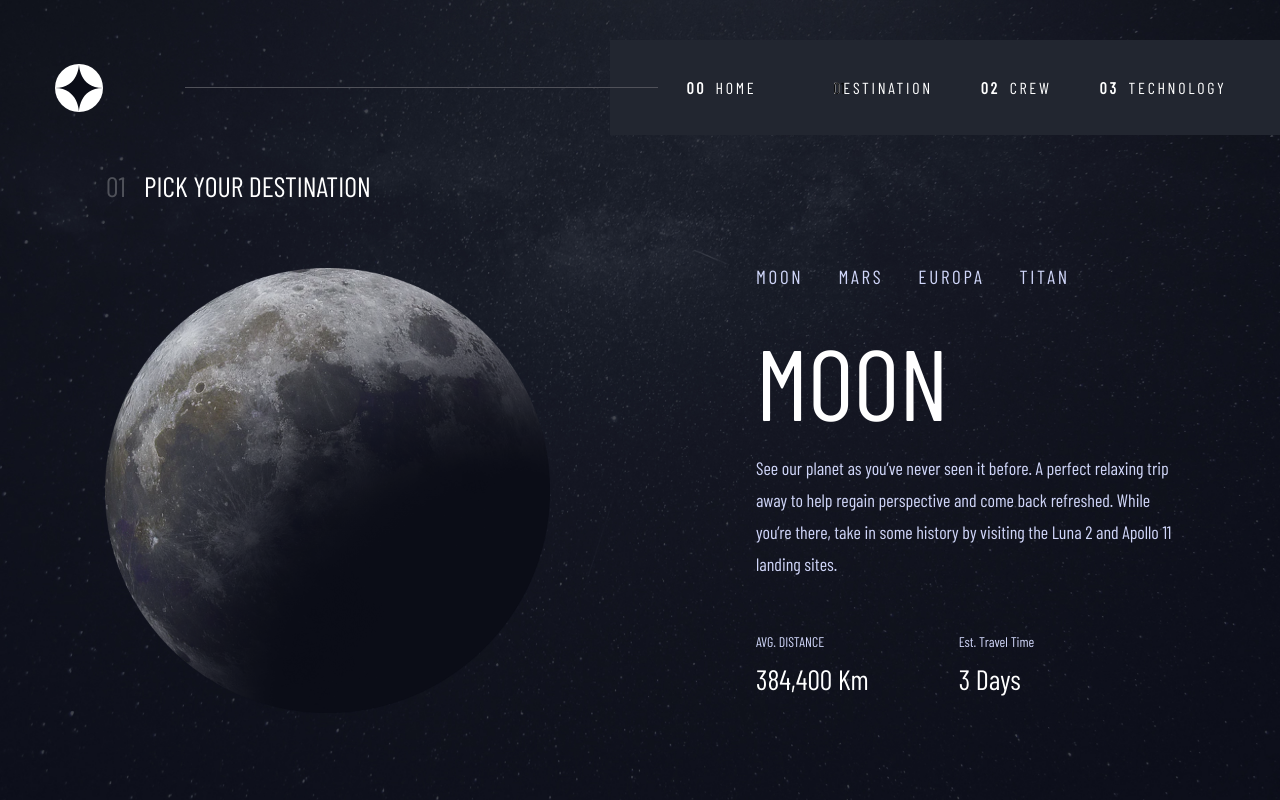
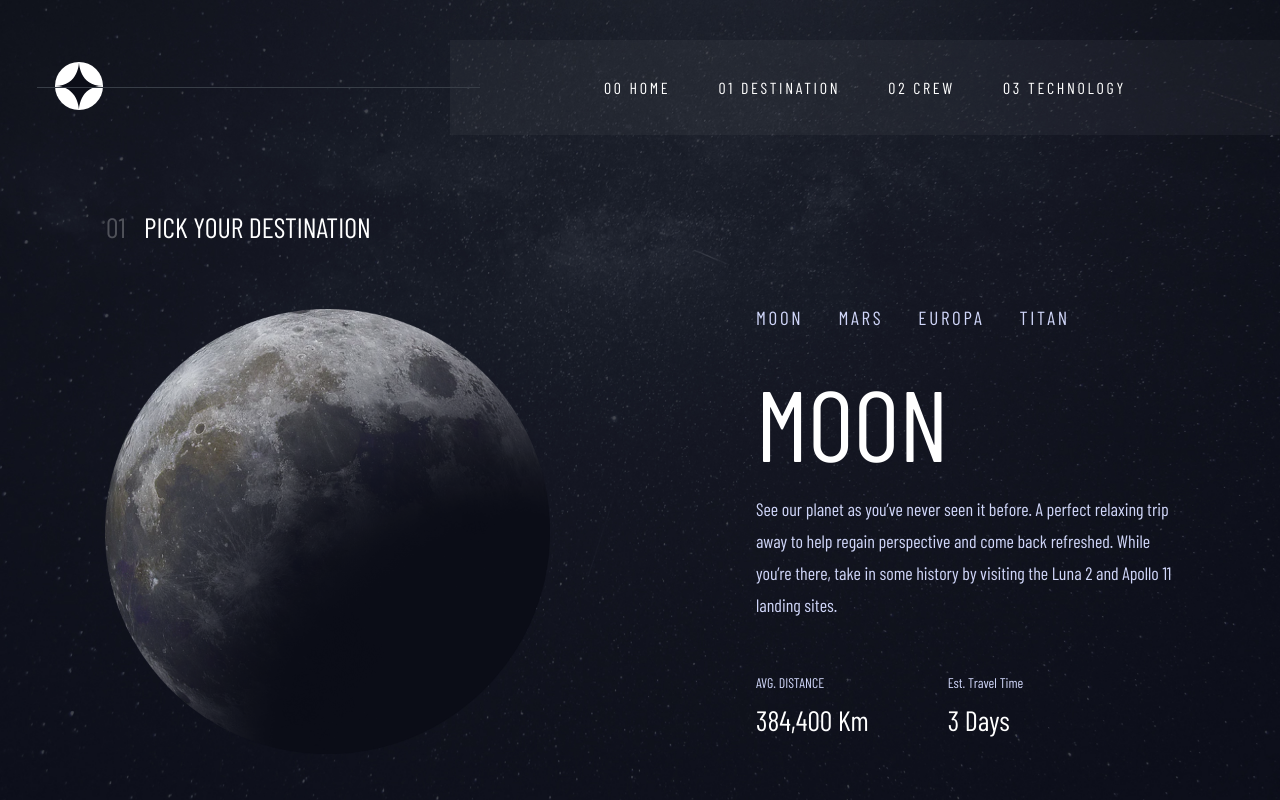
Before and after one commit to raximov77/Moon-project, a plain HTML site: page moon.html in a window 1280 px wide. Drawn offline with Linux system fonts and the light colour scheme.

Commit message:
finish prject

```diff
--- a/moon.html
+++ b/moon.html
@@ -10,23 +10,31 @@
 <body>
     <!-- Shaxboz aka -->
     <!-- Site Header -->
-    <header class="moon-header">
-            <div class="moon__header--content">
-                <img class="moon__header--site-logo" src="./images/moon-logo.svg" alt="site logo" width="48" height="48">
-                <ul class="moon__header--list">
-                    <li class="moon__header--item">
-                        <a class="moon__header--link" href="/">HOME</a>
+    <header class="site-header">
+        <div class="space">
+            <a class="space__logo-link" href="./index.html">
+                <img src="./images/logo-img.svg" alt="logo img" width="48" height="48">
+            </a>
+            <ul class="space__list">
+                <li class="space__item">
+                    <a class="space__link" href="./index.html">00
+                        HOME</a>
                 </li>
-                    <li class="moon__header--item">
-                        <a class="moon__header--link" href="/">DESTINATION</a>
+
+                <li class="space__item">
+                    <a class="space__link" href="./moon.html">01
+DESTINATION</a>
                 </li>
-                    <li class="moon__header--item">
-                        <a class="moon__header--link" href="/">CREW</a>
+                <li class="space__item">
+                    <a class="space__link" href="./crew.html">02
+                        CREW</a>
                 </li>
-                    <li class="moon__header--item">
-                        <a class="moon__header--link" href="/">TECHNOLOGY</a>
+                <li class="space__item">
+                    <a class="space__link" href="./technology.html">03
+                        TECHNOLOGY</a>
                 </li>
             </ul>
+
         </div>
 </header>
     <!-- Site Header -->
--- a/scss/blocks/_ikrom.scss
+++ b/scss/blocks/_ikrom.scss
@@ -1,3 +1,8 @@
+.technology-body{
+    background-image: url(../../images/technology-hero-bg-img.png);
+    background-repeat: no-repeat;
+    background-size: 100%;
+}
 
 .site-header {
     padding: 40px 0  0 55px;
@@ -22,9 +27,9 @@
         position: absolute;
         top: 0;
         bottom: 0;
-        left: -443px;
+        left: -413px;
         margin: auto 0;
-        width: 473px;
+        width: 443px;
         height: 1px;
         background-color: #383E47;
     }
@@ -32,13 +37,9 @@
 
 .space__link {
     @include textStyle($FW:400,$FS:16px,$LH:19px,$CASE:uppercase,$MB:0,$CLR:$white-color);
-    font-family: 'Barlow';/* add */
+    position: relative;
     letter-spacing: 2.7px;
-    position: relative;
-    & > span{
-        @include textStyle($FW:700,$FS:16px,$LH:19px,$CASE:uppercase,$MB:0,$CLR:$white-color);
-        margin-right: 11px;
-    }
+    font-family: 'Barlow Condensed';
     &::before{
         content: "";
         position: absolute;
--- a/scss/blocks/_muhammad.scss
+++ b/scss/blocks/_muhammad.scss
@@ -1,6 +1,9 @@
+
+
 .site-header {
     padding: 40px 0  0 55px;
-    font-family: 'Barlow' ;
+    margin: 0 auto;
+    max-width: 1385px;
 }
 .space {
     @include display($items:center,$space:space-between,$gap:0);
@@ -20,9 +23,9 @@
         position: absolute;
         top: 0;
         bottom: 0;
-        left: -443px;
+        left: -413px;
         margin: auto 0;
-        width: 473px;
+        width: 443px;
         height: 1px;
         background-color: #383E47;
     }
@@ -31,10 +34,8 @@
 .space__link {
     @include textStyle($FW:400,$FS:16px,$LH:19px,$CASE:uppercase,$MB:0,$CLR:$white-color);
     position: relative;
-    & > span{
-        @include textStyle($FW:700,$FS:16px,$LH:19px,$CASE:uppercase,$MB:0,$CLR:$white-color);
-        margin-right: 11px;
-    }
+    letter-spacing: 2.7px;
+    font-family: 'Barlow Condensed';
     &::before{
         content: "";
         position: absolute;
@@ -58,6 +59,9 @@
     background-image: url(../../images/crew-bg.png);
     background-repeat: no-repeat;
     background-size: 100%;
+}
+.crew-section{
+    padding-top: 76px;
 }
 .crew{
     @include display($items:center,$space:space-between,$gap:81px);
--- a/scss/blocks/_shaxzod.scss
+++ b/scss/blocks/_shaxzod.scss
@@ -1,96 +1,56 @@
-/* .moon-header {
-    padding: 40px 0 76px 0;
-} */
-.moon__header--site-logo{
-    margin-left: 55px;
- }
-.moon__header--content {
-    padding: 40px 0 35px 0;
+.site-header {
+    padding: 40px 0  0 55px;
     margin: 0 auto;
-    @include display($items:center ,$space:start,$gap:507px);
+    max-width: 1385px;
 }
-.moon__header--list {
-    width: 100%;
+.space {
+    @include display($items:center,$space:space-between,$gap:0);
+}
+.space__logo-link {
+    display: inline-block;
+}
+.space__list {
+    position: relative;
+    @include display($items:center,$space:center,$gap:48px);
+    width: 830px;
     padding: 38px 0;
-    position: relative;
-    background-color: #222630;
-    @include display($items:center ,$space:center,$gap:77px);
-        &::before{
-            content: "";
-            width: 473px;
-            height: 1px;
-            background-color: #505159;
-            position: absolute;
-            left: -425px;
-        }
-}
-.moon__header--item:nth-child(1) {
-    margin-left: 52px;
-    position: relative;
-        &::before{
-            content: "00";
-            position: absolute;
-            @include textStyle($FW:700,$FS:16px,$LH:19px,$CASE:uppercase,$MB:0px,$CLR:#FFFFFF);
-            letter-spacing: 2.7px;
-            top: 0;
-            bottom: 0;
-            left: -29px;
-        }
-}
-.moon__header--item:nth-child(2){
-    position: relative;
+    background-color: rgba(255, 255, 255, 0.04);
+    text-align: center;
     &::before{
-        content: "01";
+        content: "";
         position: absolute;
-        @include textStyle($FW:700,$FS:16px,$LH:19px,$CASE:uppercase,$MB:0px,$CLR:#FFFFFF);
-        letter-spacing: 2.7px;
         top: 0;
         bottom: 0;
-        left: -29px;
+        left: -413px;
+        margin: auto 0;
+        width: 443px;
+        height: 1px;
+        background-color: #383E47;
     }
 }
-.moon__header--item:nth-child(3){
+
+.space__link {
+    @include textStyle($FW:400,$FS:16px,$LH:19px,$CASE:uppercase,$MB:0,$CLR:$white-color);
     position: relative;
+    letter-spacing: 2.7px;
+    font-family: 'Barlow Condensed';
     &::before{
-        content: "02";
+        content: "";
         position: absolute;
-        @include textStyle($FW:700,$FS:16px,$LH:19px,$CASE:uppercase,$MB:0px,$CLR:#FFFFFF);
-        letter-spacing: 2.7px;
-        top: 0;
-        bottom: 0;
-        left: -29px;
+        width: 100%;
+        height: 3px;
+        bottom: -38px;
+        background-color: $white-color;
+        transition: all 0.2s linear;
+        opacity: 0;
     }
-}
-.moon__header--item:nth-child(4){
-    position: relative;
-    &::before{
-        content: "03";
-        position: absolute;
-        @include textStyle($FW:700,$FS:16px,$LH:19px,$CASE:uppercase,$MB:0px,$CLR:#FFFFFF);
-        letter-spacing: 2.7px;
-        top: 0;
-        bottom: 0;
-        left: -29px;
+    &:hover::before{
+        opacity: 1;
     }
-}
-.moon__header--link {
-    @include textStyle($FW:400,$FS:16px,$LH:19px,$CASE:uppercase,$MB:64px,$CLR:#FFFFFF);
-    letter-spacing: 2.7px;
-    transition: 0.3s all;
-    &:hover{
-        &::after{
-                content: "";
-                width: 100%;
-                height: 3px;
-                position: absolute;
-                background-color: #D0D6F9;
-                top: 54px;
-                bottom:0;
-                right: 0;
-                left: 0;
-        }
     }
-}
+    .moon-section{
+        padding-top: 76px;
+    }
 .moon__wrapper--title {
     margin-left: 39px;
     @include textStyle($FW:400,$FS:28px,$LH:33.6px,$CASE:uppercase,$MB:64px,$CLR:#FFFFFF);
```
Also changed, not shown: crew.html (+14 -9 lines), technology.html (+14 -8 lines), css/main.css, 1 other file. Lines whose indentation alone changed are shown as unchanged.
